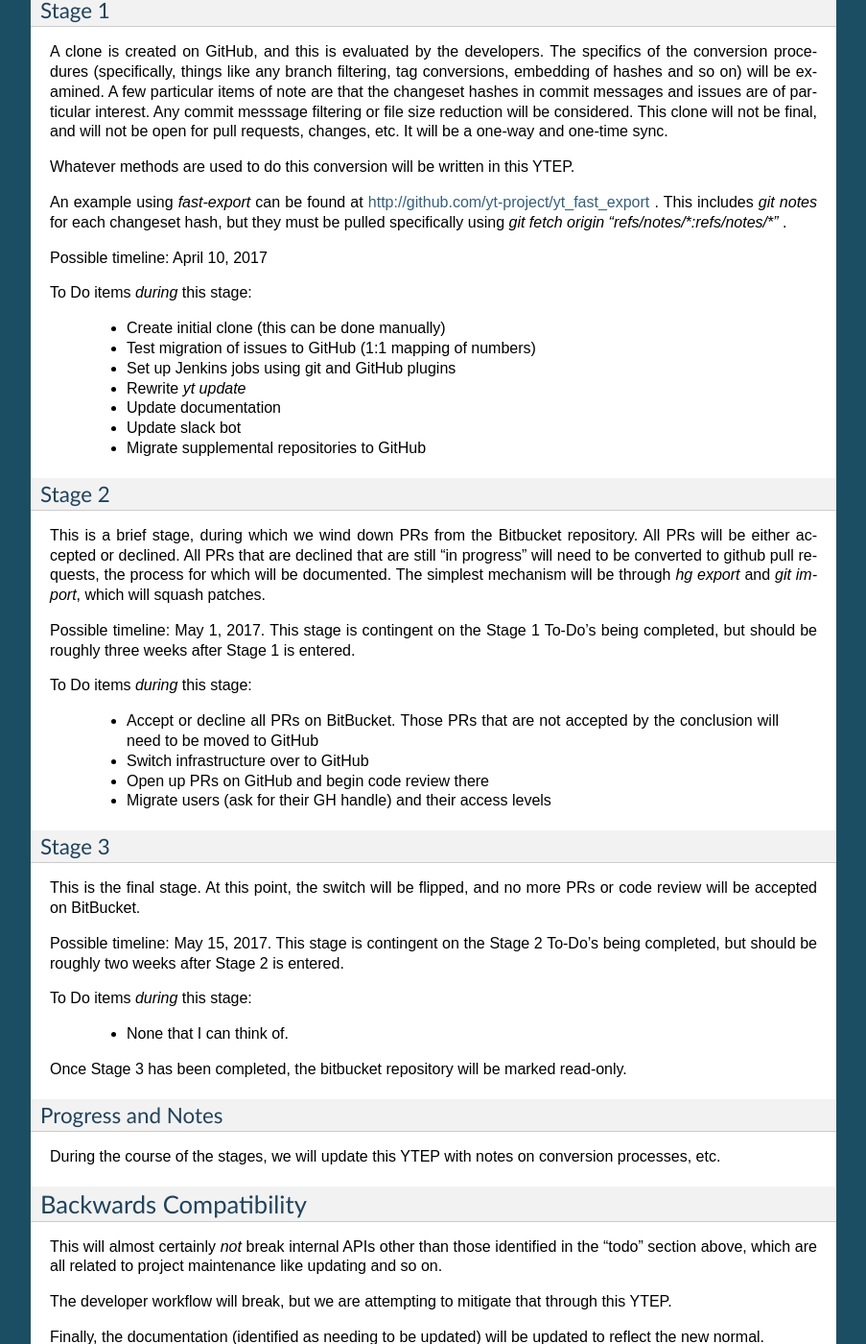
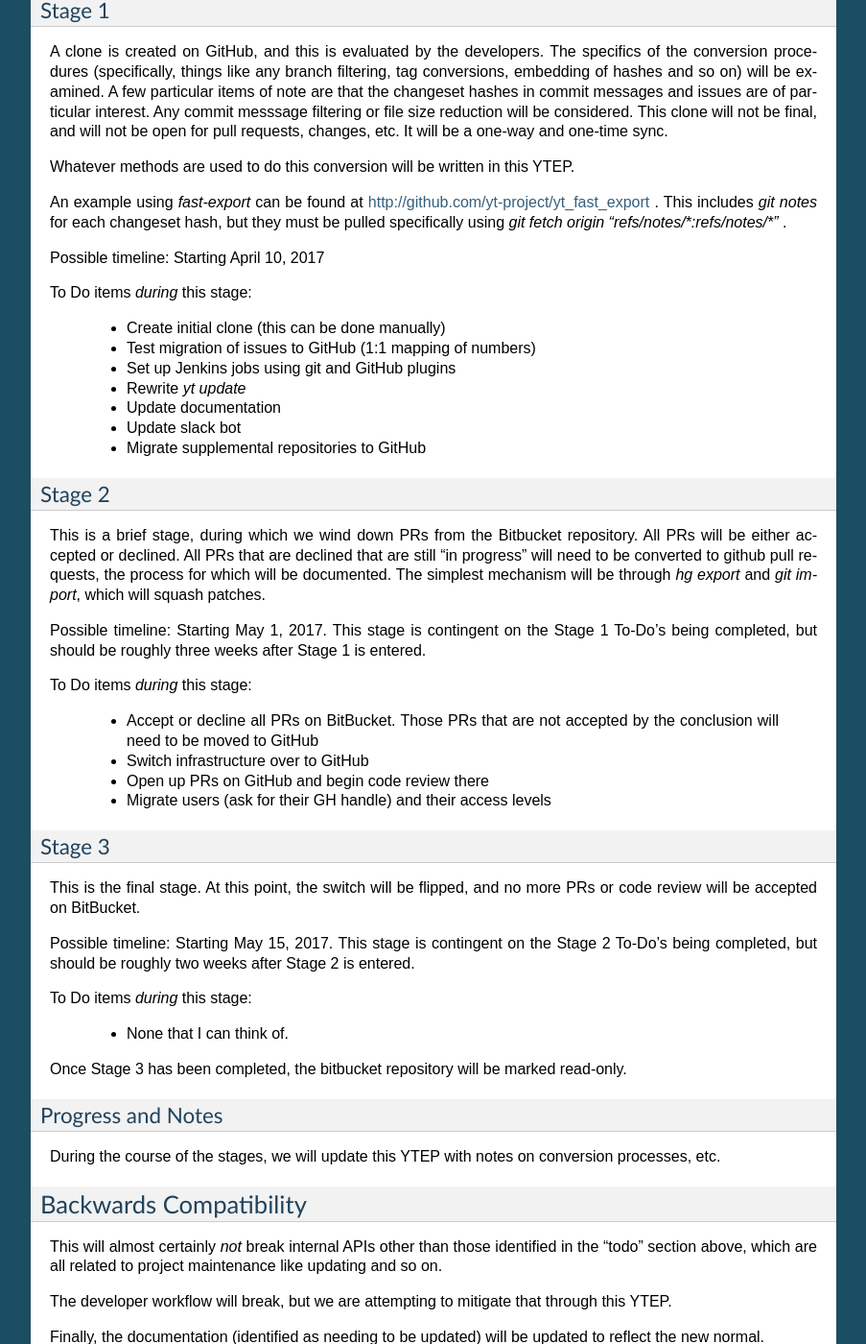
Before and after one commit to yt-project/ytep, a Sphinx documentation site: the page built from source/YTEPs/YTEP-1000.rst, in a window 1280 px wide and 1400 px high, scrolled down 733 px. Shown: the whole window at 96% size, without its empty margins (198-1101 px from the left). Built offline with Sphinx 7.4.7, drawn with Linux system fonts in a browser that asks for light colours; formulas are drawn with MathJax 3.

Commit message:
Making clear these are start times

```diff
--- a/source/YTEPs/YTEP-1000.rst
+++ b/source/YTEPs/YTEP-1000.rst
@@ -57,7 +57,7 @@
 each changeset hash, but they must be pulled specifically using `git fetch
 origin "refs/notes/*:refs/notes/*"` .
 
-Possible timeline: April 10, 2017
+Possible timeline: Starting April 10, 2017
 
 To Do items *during* this stage:
 
@@ -78,8 +78,8 @@
 requests, the process for which will be documented.  The simplest mechanism
 will be through `hg export` and `git import`, which will squash patches.
 
-Possible timeline: May 1, 2017.  This stage is contingent on the Stage 1
-To-Do's being completed, but should be roughly three weeks after Stage 1 is
+Possible timeline: Starting May 1, 2017.  This stage is contingent on the Stage
+1 To-Do's being completed, but should be roughly three weeks after Stage 1 is
 entered.
 
 To Do items *during* this stage:
@@ -96,9 +96,9 @@
 This is the final stage.  At this point, the switch will be flipped, and no
 more PRs or code review will be accepted on BitBucket.
 
-Possible timeline: May 15, 2017.  This stage is contingent on the Stage 2
-To-Do's being completed, but should be roughly two weeks after Stage 2 is
-entered.
+Possible timeline: Starting May 15, 2017.  This stage is contingent on the
+Stage 2 To-Do's being completed, but should be roughly two weeks after Stage 2
+is entered.
 
 To Do items *during* this stage:
 
```
